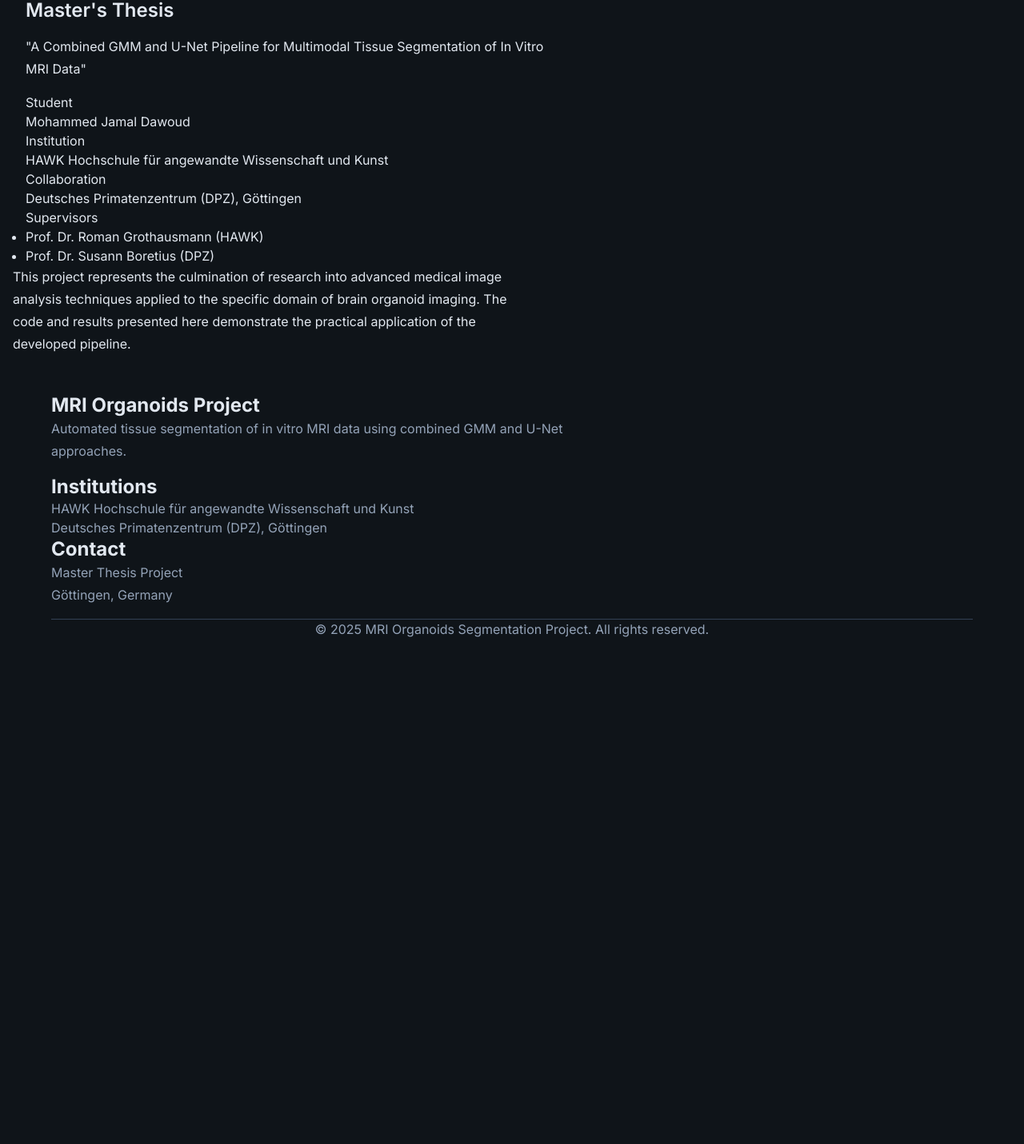
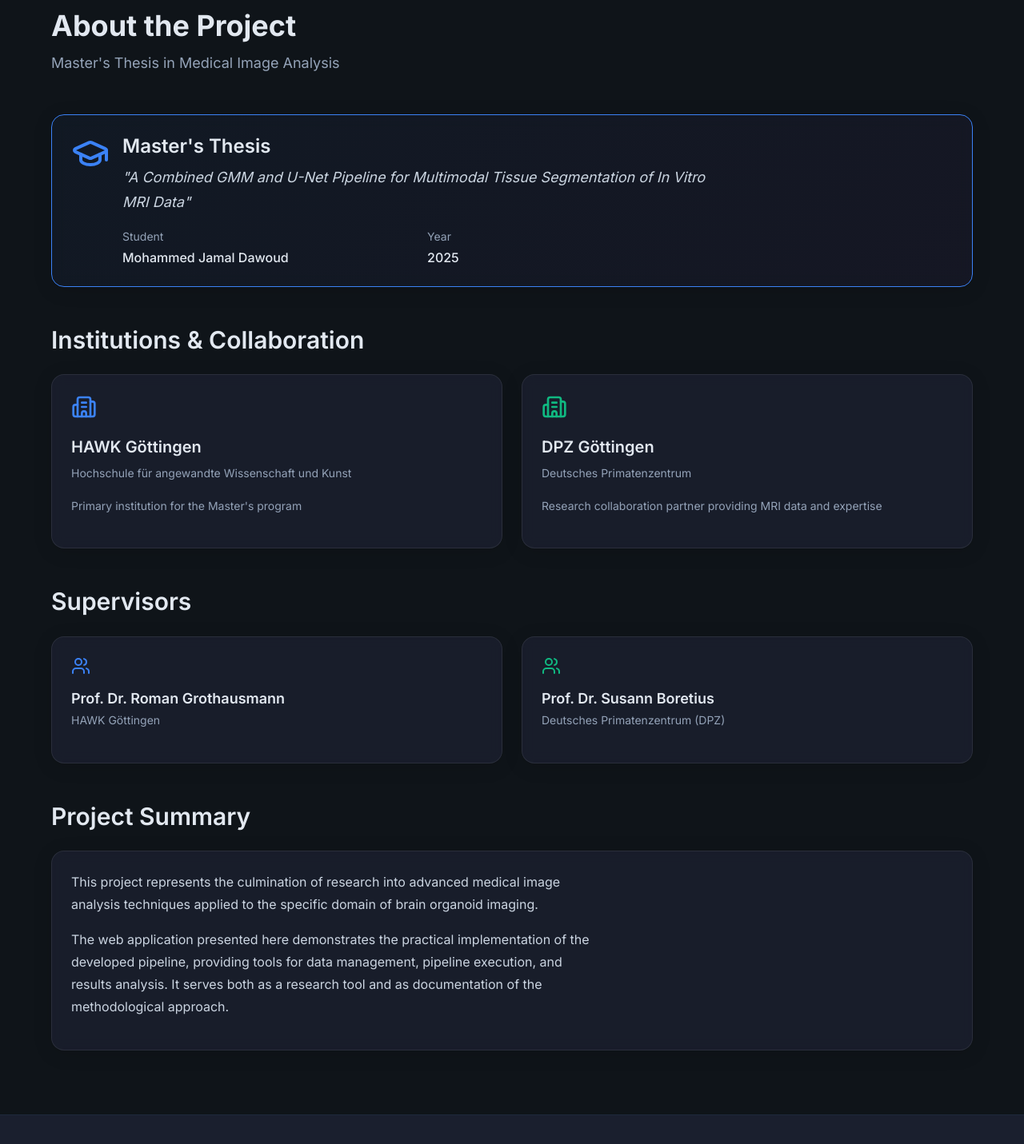
Before and after one commit to MohammedJamalDawoud/medical_webseite-, a React app in the folder frontend/: page /about in a window 1280 px wide. Shown: the part 86-1517 px from the top of the page at 80% size. Before the commit the page ends 917 px from the top, so only its background shows below. Built offline with nearby package versions, Linux system fonts and the light colour scheme; the HTML template or start-up script is replaced by a standard one.

Commit message:
feat(ui): complete UI redesign - footer, about page, and design system improvements

```diff
--- a/frontend/src/components/Footer.tsx
+++ b/frontend/src/components/Footer.tsx
@@ -1,31 +1,42 @@
 const Footer = () => {
     return (
-        <footer style={{ backgroundColor: 'var(--surface)', marginTop: 'auto', padding: '2rem 0' }}>
+        <footer style={{
+            backgroundColor: 'var(--bg-surface)',
+            marginTop: 'auto',
+            padding: 'var(--space-8) 0',
+            borderTop: '1px solid var(--border-subtle)'
+        }}>
             <div className="container">
-                <div className="grid grid-cols-1 md:grid-cols-3 gap-8">
+                <div style={{
+                    display: 'flex',
+                    justifyContent: 'space-between',
+                    alignItems: 'center',
+                    flexWrap: 'wrap',
+                    gap: 'var(--space-4)'
+                }}>
                     <div>
-                        <h3 className="text-lg font-bold mb-4">MRI Organoids Project</h3>
-                        <p className="text-muted text-sm">
-                            Automated tissue segmentation of in vitro MRI data using combined GMM and U-Net approaches.
+                        <p style={{
+                            fontSize: 'var(--text-sm)',
+                            color: 'var(--text-muted)',
+                            margin: 0
+                        }}>
+                            MRI Organoids Segmentation Project
+                        </p>
+                        <p style={{
+                            fontSize: 'var(--text-xs)',
+                            color: 'var(--text-subtle)',
+                            margin: 0,
+                            marginTop: 'var(--space-1)'
+                        }}>
+                            HAWK Göttingen & DPZ • Master's Thesis 2025
                         </p>
                     </div>
-                    <div>
-                        <h3 className="text-lg font-bold mb-4">Institutions</h3>
-                        <ul className="text-muted text-sm" style={{ listStyle: 'none', padding: 0 }}>
-                            <li className="mb-2">HAWK Hochschule für angewandte Wissenschaft und Kunst</li>
-                            <li>Deutsches Primatenzentrum (DPZ), Göttingen</li>
-                        </ul>
+                    <div style={{
+                        fontSize: 'var(--text-xs)',
+                        color: 'var(--text-subtle)'
+                    }}>
+                        © {new Date().getFullYear()} All rights reserved
                     </div>
-                    <div>
-                        <h3 className="text-lg font-bold mb-4">Contact</h3>
-                        <p className="text-muted text-sm">
-                            Master Thesis Project<br />
-                            Göttingen, Germany
-                        </p>
-                    </div>
-                </div>
-                <div className="mt-8 pt-8 text-center text-muted text-sm" style={{ borderTop: '1px solid var(--border)' }}>
-                    &copy; {new Date().getFullYear()} MRI Organoids Segmentation Project. All rights reserved.
                 </div>
             </div>
         </footer>
--- a/frontend/src/pages/AboutPage.tsx
+++ b/frontend/src/pages/AboutPage.tsx
@@ -1,4 +1,7 @@
+import { GraduationCap, Building2, Users } from 'lucide-react';
 import SEO from '../components/SEO';
+import PageHeader from '../components/PageHeader';
+import Section from '../components/Section';
 
 const AboutPage = () => {
     return (
@@ -7,54 +10,159 @@
                 title="About"
                 description="Master's thesis project on combined GMM and U-Net pipeline for multimodal tissue segmentation of in vitro MRI data."
             />
-            <div className="max-w-4xl mx-auto px-4 sm:px-6 lg:px-8 py-12">
-                <h1 className="text-3xl font-bold text-gray-900 mb-8">About the Project</h1>
+            <div className="page-container">
+                <PageHeader
+                    title="About the Project"
+                    subtitle="Master's Thesis in Medical Image Analysis"
+                />
 
-                <div className="bg-white shadow overflow-hidden sm:rounded-lg mb-8">
-                    <div className="px-4 py-5 sm:px-6">
-                        <h3 className="text-lg leading-6 font-medium text-gray-900">Master's Thesis</h3>
-                        <p className="mt-1 max-w-2xl text-sm text-gray-500">
+                {/* Thesis Information Card */}
+                <div className="glass-card" style={{
+                    marginBottom: 'var(--space-12)',
+                    background: 'linear-gradient(135deg, rgba(59, 130, 246, 0.05) 0%, rgba(139, 92, 246, 0.05) 100%)',
+                    border: '1px solid var(--primary)'
+                }}>
+                    <div style={{ display: 'flex', alignItems: 'start', gap: 'var(--space-4)' }}>
+                        <GraduationCap size={48} style={{ color: 'var(--primary)', flexShrink: 0 }} />
+                        <div>
+                            <h2 style={{
+                                fontSize: 'var(--text-2xl)',
+                                fontWeight: 'var(--font-semibold)',
+                                marginBottom: 'var(--space-2)',
+                                color: 'var(--text-main)'
+                            }}>
+                                Master's Thesis
+                            </h2>
+                            <p style={{
+                                fontSize: 'var(--text-lg)',
+                                color: 'var(--text-secondary)',
+                                fontStyle: 'italic',
+                                marginBottom: 'var(--space-4)',
+                                lineHeight: 'var(--leading-relaxed)'
+                            }}>
                                 "A Combined GMM and U-Net Pipeline for Multimodal Tissue Segmentation of In Vitro MRI Data"
                             </p>
+                            <div style={{ display: 'grid', gridTemplateColumns: 'repeat(2, 1fr)', gap: 'var(--space-6)' }}>
+                                <div>
+                                    <div style={{ fontSize: 'var(--text-sm)', color: 'var(--text-muted)', marginBottom: 'var(--space-1)' }}>
+                                        Student
                                     </div>
-                    <div className="border-t border-gray-200 px-4 py-5 sm:p-0">
-                        <dl className="sm:divide-y sm:divide-gray-200">
-                            <div className="py-4 sm:py-5 sm:grid sm:grid-cols-3 sm:gap-4 sm:px-6">
-                                <dt className="text-sm font-medium text-gray-500">Student</dt>
-                                <dd className="mt-1 text-sm text-gray-900 sm:mt-0 sm:col-span-2">Mohammed Jamal Dawoud</dd>
+                                    <div style={{ fontSize: 'var(--text-base)', color: 'var(--text-main)', fontWeight: 'var(--font-medium)' }}>
+                                        Mohammed Jamal Dawoud
                                     </div>
-                            <div className="py-4 sm:py-5 sm:grid sm:grid-cols-3 sm:gap-4 sm:px-6">
-                                <dt className="text-sm font-medium text-gray-500">Institution</dt>
-                                <dd className="mt-1 text-sm text-gray-900 sm:mt-0 sm:col-span-2">
-                                    HAWK Hochschule für angewandte Wissenschaft und Kunst
-                                </dd>
                                 </div>
-                            <div className="py-4 sm:py-5 sm:grid sm:grid-cols-3 sm:gap-4 sm:px-6">
-                                <dt className="text-sm font-medium text-gray-500">Collaboration</dt>
-                                <dd className="mt-1 text-sm text-gray-900 sm:mt-0 sm:col-span-2">
-                                    Deutsches Primatenzentrum (DPZ), Göttingen
-                                </dd>
+                                <div>
+                                    <div style={{ fontSize: 'var(--text-sm)', color: 'var(--text-muted)', marginBottom: 'var(--space-1)' }}>
+                                        Year
                                     </div>
-                            <div className="py-4 sm:py-5 sm:grid sm:grid-cols-3 sm:gap-4 sm:px-6">
-                                <dt className="text-sm font-medium text-gray-500">Supervisors</dt>
-                                <dd className="mt-1 text-sm text-gray-900 sm:mt-0 sm:col-span-2">
-                                    <ul className="list-disc pl-5 space-y-1">
-                                        <li>Prof. Dr. Roman Grothausmann (HAWK)</li>
-                                        <li>Prof. Dr. Susann Boretius (DPZ)</li>
-                                    </ul>
-                                </dd>
+                                    <div style={{ fontSize: 'var(--text-base)', color: 'var(--text-main)', fontWeight: 'var(--font-medium)' }}>
+                                        2025
                                     </div>
-                        </dl>
+                                </div>
+                            </div>
+                        </div>
                     </div>
                 </div>
 
-                <div className="prose prose-lg text-gray-500">
-                    <p>
-                        This project represents the culmination of research into advanced medical image analysis techniques
-                        applied to the specific domain of brain organoid imaging. The code and results presented here demonstrate
-                        the practical application of the developed pipeline.
+                {/* Institutions Section */}
+                <Section title="Institutions & Collaboration">
+                    <div style={{ display: 'grid', gridTemplateColumns: 'repeat(2, 1fr)', gap: 'var(--space-6)' }}>
+                        <div className="glass-card hover-lift">
+                            <Building2 size={32} style={{ color: 'var(--primary)', marginBottom: 'var(--space-4)' }} />
+                            <h3 style={{
+                                fontSize: 'var(--text-xl)',
+                                fontWeight: 'var(--font-semibold)',
+                                marginBottom: 'var(--space-2)',
+                                color: 'var(--text-main)'
+                            }}>
+                                HAWK Göttingen
+                            </h3>
+                            <p style={{ fontSize: 'var(--text-sm)', color: 'var(--text-muted)', lineHeight: 'var(--leading-relaxed)' }}>
+                                Hochschule für angewandte Wissenschaft und Kunst
+                            </p>
+                            <p style={{ fontSize: 'var(--text-sm)', color: 'var(--text-muted)', marginTop: 'var(--space-2)' }}>
+                                Primary institution for the Master's program
                             </p>
                         </div>
+
+                        <div className="glass-card hover-lift">
+                            <Building2 size={32} style={{ color: 'var(--secondary)', marginBottom: 'var(--space-4)' }} />
+                            <h3 style={{
+                                fontSize: 'var(--text-xl)',
+                                fontWeight: 'var(--font-semibold)',
+                                marginBottom: 'var(--space-2)',
+                                color: 'var(--text-main)'
+                            }}>
+                                DPZ Göttingen
+                            </h3>
+                            <p style={{ fontSize: 'var(--text-sm)', color: 'var(--text-muted)', lineHeight: 'var(--leading-relaxed)' }}>
+                                Deutsches Primatenzentrum
+                            </p>
+                            <p style={{ fontSize: 'var(--text-sm)', color: 'var(--text-muted)', marginTop: 'var(--space-2)' }}>
+                                Research collaboration partner providing MRI data and expertise
+                            </p>
+                        </div>
+                    </div>
+                </Section>
+
+                {/* Supervisors Section */}
+                <Section title="Supervisors">
+                    <div style={{ display: 'grid', gridTemplateColumns: 'repeat(2, 1fr)', gap: 'var(--space-6)' }}>
+                        <div className="glass-card">
+                            <Users size={24} style={{ color: 'var(--primary)', marginBottom: 'var(--space-3)' }} />
+                            <h3 style={{
+                                fontSize: 'var(--text-lg)',
+                                fontWeight: 'var(--font-semibold)',
+                                marginBottom: 'var(--space-1)',
+                                color: 'var(--text-main)'
+                            }}>
+                                Prof. Dr. Roman Grothausmann
+                            </h3>
+                            <p style={{ fontSize: 'var(--text-sm)', color: 'var(--text-muted)' }}>
+                                HAWK Göttingen
+                            </p>
+                        </div>
+
+                        <div className="glass-card">
+                            <Users size={24} style={{ color: 'var(--secondary)', marginBottom: 'var(--space-3)' }} />
+                            <h3 style={{
+                                fontSize: 'var(--text-lg)',
+                                fontWeight: 'var(--font-semibold)',
+                                marginBottom: 'var(--space-1)',
+                                color: 'var(--text-main)'
+                            }}>
+                                Prof. Dr. Susann Boretius
+                            </h3>
+                            <p style={{ fontSize: 'var(--text-sm)', color: 'var(--text-muted)' }}>
+                                Deutsches Primatenzentrum (DPZ)
+                            </p>
+                        </div>
+                    </div>
+                </Section>
+
+                {/* Project Summary */}
+                <Section title="Project Summary">
+                    <div className="glass-card" style={{ padding: 'var(--space-6)' }}>
+                        <p style={{
+                            fontSize: 'var(--text-base)',
+                            color: 'var(--text-secondary)',
+                            lineHeight: 'var(--leading-relaxed)',
+                            marginBottom: 'var(--space-4)'
+                        }}>
+                            This project represents the culmination of research into advanced medical image analysis techniques
+                            applied to the specific domain of brain organoid imaging.
+                        </p>
+                        <p style={{
+                            fontSize: 'var(--text-base)',
+                            color: 'var(--text-secondary)',
+                            lineHeight: 'var(--leading-relaxed)'
+                        }}>
+                            The web application presented here demonstrates the practical implementation of the developed pipeline,
+                            providing tools for data management, pipeline execution, and results analysis. It serves both as a
+                            research tool and as documentation of the methodological approach.
+                        </p>
+                    </div>
+                </Section>
             </div>
         </>
     );
```
Lines whose indentation alone changed are shown as unchanged.
